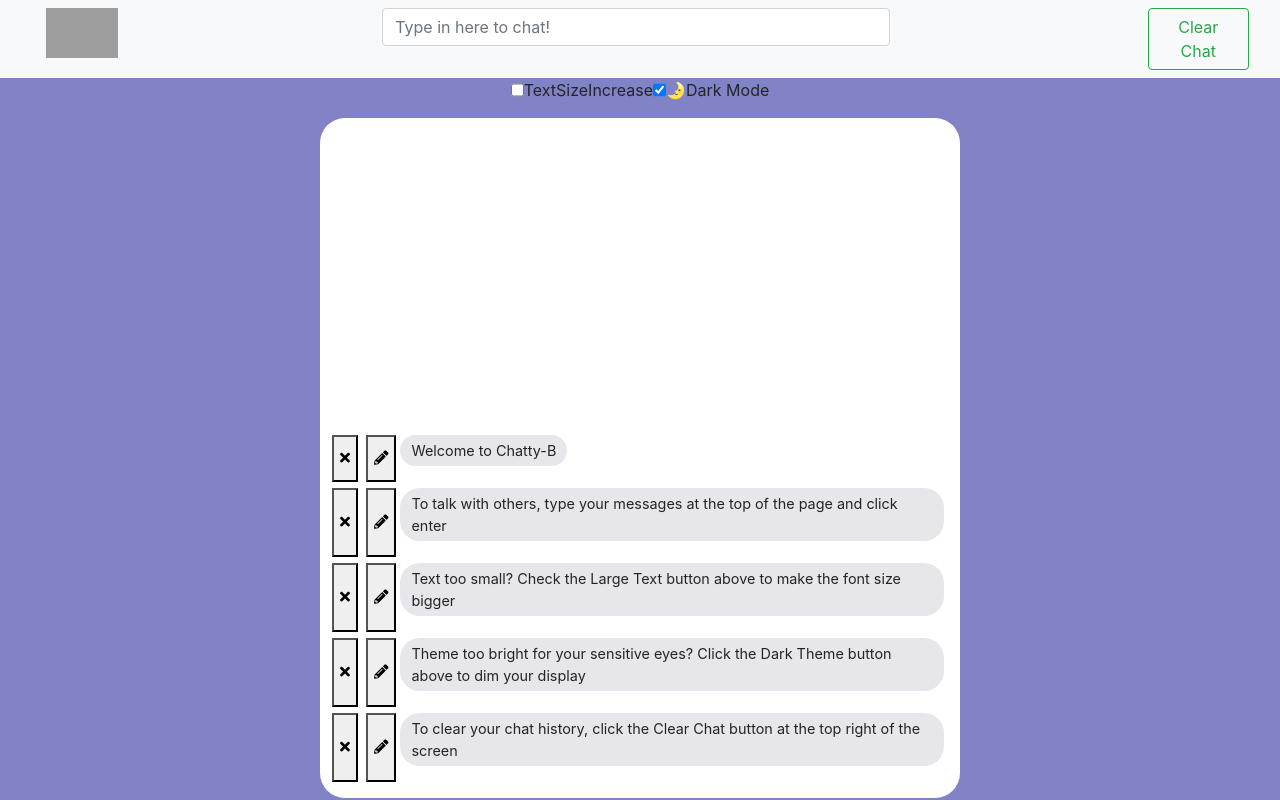
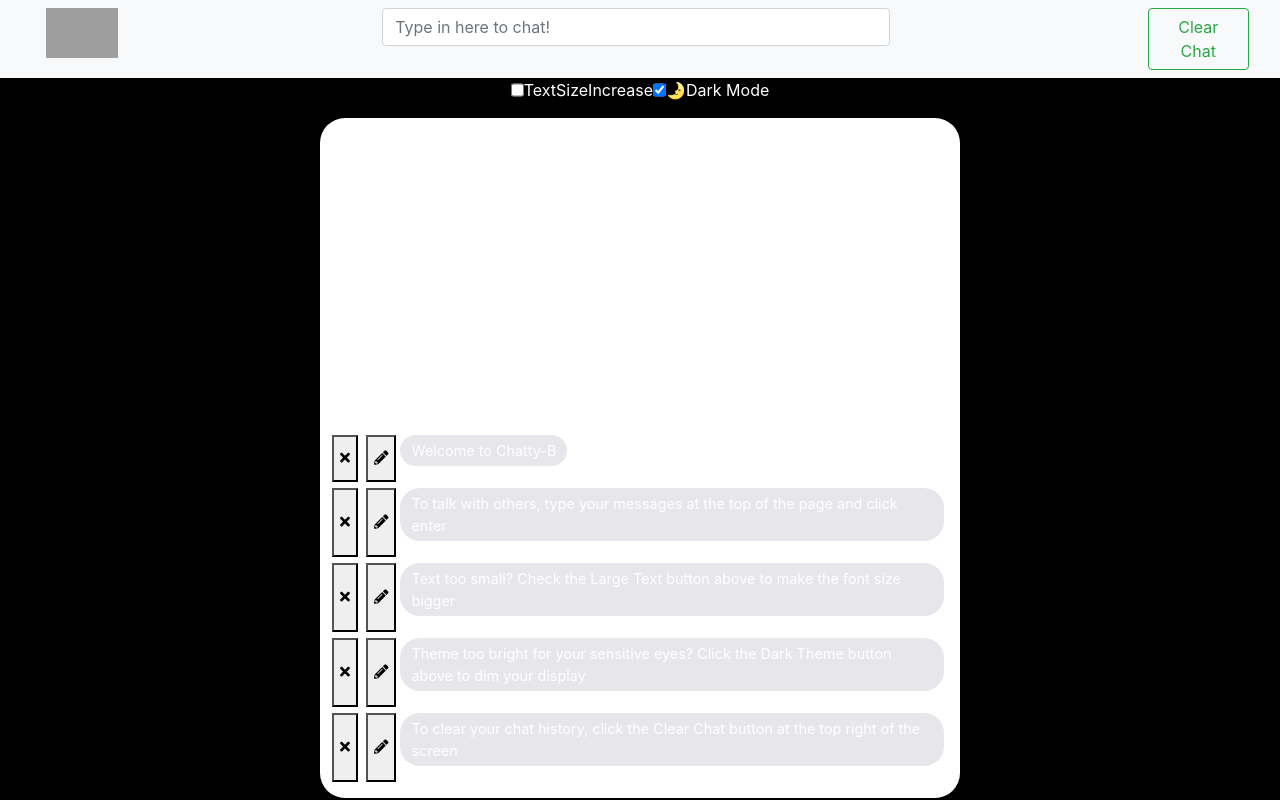
Before and after one commit to nss-evening-cohort-9/chatty-baratheon, a website built with webpack: page src/index.html in a window 1280 px wide. Both pictures are taken after a click on the checkbox 659 px from the left and 90 px from the top of the page. Built offline with nearby package versions, Linux system fonts and the light colour scheme; grey boxes are pictures that could not be loaded.

Commit message:
DarkMode Functioning

```diff
--- a/src/index.html
+++ b/src/index.html
@@ -17,7 +17,7 @@
   </nav>
   <div class="sizeControl container d-flex justify-content-center col-12">
     <input type="checkbox" id="increaseSize" style="font-weight:bold">TextSizeIncrease</input>
-    <input type="checkbox" id="darkMode" name="dark_light" onclick="toggleDarkLight" title="Toggle dark/light mode">🌛Dark Mode</input>
+    <input type="checkbox" id="toggleDark" class="darkMode" name="dark_light" title="Toggle dark/light mode">🌛Dark Mode</input>
   </div>
   <div id="chatBox" class="container mt-3 d-flex flex-column justify-content-end chatbox overflow-auto"></div>
 </body>
--- a/src/javascripts/components/eventListeners.js
+++ b/src/javascripts/components/eventListeners.js
@@ -1,5 +1,4 @@
 import $ from 'jquery';
-
 import chatBox from './chatBox/chatBox';
 
 window.jQuery = $;
@@ -9,6 +8,9 @@ const eventListeners = () => {
   $('#chatInput').keyup(chatBox.newMessageEvent);
   $('#clearChat').click(chatBox.clearMessages);
   $('#chatBox').on('click', '.deleteBtn', chatBox.deleteMessage);
+  $('#toggleDark').click(() => {
+    $('#content').toggleClass('darkMode');
+  });
   $('#increaseSize').click(function increaseSize() {
     let size = parseInt($('#chatBox').css('font-size'), 10);
     if ($(this).is(':checked')) {
@@ -23,10 +25,4 @@ const eventListeners = () => {
   });
 };
 
-// const toggleDarkLight () => {
-//   let body = document.getElementById("content");
-//   let currentClass = body.className;
-//   body.className = currentClass == "light-mode";
-// };
-
 export default { eventListeners };
--- a/src/styles/main.scss
+++ b/src/styles/main.scss
@@ -6,3 +6,7 @@ body {
 #increaseSize {
 	font-size: 2rem;
 }
+.darkMode {
+  background-color: black;
+  color: white;
+}
```
